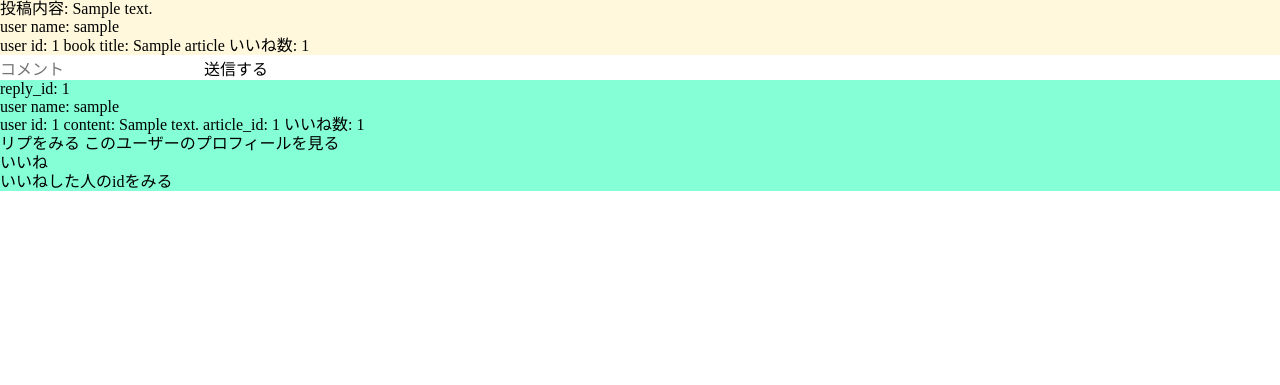
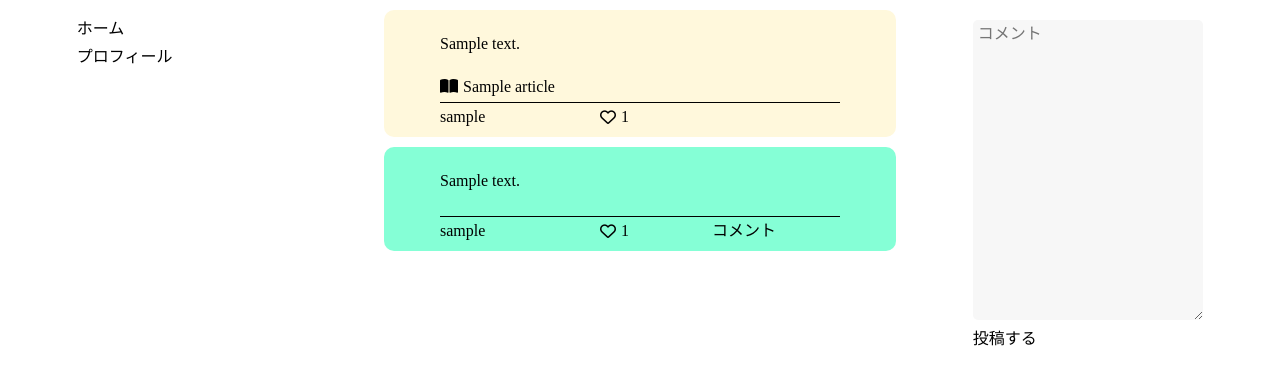
Before and after one commit to shosho44/book_emotion_post, a Flask app: template templates/reply_thread.html in a window 1280 px wide. Shown: the top 385 px of the page. Run offline with Flask 2, Linux system fonts and the light colour scheme; tables that the repository leaves empty hold one stand-in row (values such as "Sample post"); the template is opened without the code that fills it: values that come from a table or form of the project are taken from there, most other values are stand-ins (such as "Sample title", 1, 10 or a date in 2020); some libraries are stand-ins or nearby versions.

Commit message:
[perf]reply,reply-to-reply画面のデザインを変更した

```diff
--- a/run.py
+++ b/run.py
@@ -310,7 +310,6 @@ def reply_thread(article_id=''):
 @app.route('/passage/<string:article_id>/push-like', methods=['POST'])
 def push_good_button(article_id=''):
     article = PostArticle.query.filter_by(id=article_id).first()
-
     user_id_push_good_button = current_user.user_id
 
     is_user_already_push_good_button = UserAndPushedGoodButtonArticle.query.filter_by(
--- a/templates/index.html
+++ b/templates/index.html
@@ -48,7 +48,7 @@
                     </div>
                 </div>
             </div>
-        {% endfor %}
+            {% endfor %}
         </div>
         {% include 'right-column.html' %}
     </div>
--- a/templates/logout-confirm.html
+++ b/templates/logout-confirm.html
@@ -7,7 +7,7 @@
     <title>ログアウト確認</title>
 </head>
 <body>
-    <div>
+    <div class="">
         <h1>ログアウトしますか？</h1>
         <a href="/run-logout">はい</a>
         <a href="/user/{{ user_id }}">いいえ</a>
--- /dev/null
+++ b/templates/reply-right-column.html
@@ -0,0 +1,8 @@
+<div class="d-b post-wrapper m-r-5per m-t-10 m-b-10 w-20per">
+    <form action="/submit-reply/{{ article_data.id }}" method="POST" class="w-100per">
+        <div class="m-a  w-90per">
+            <textarea type="text" placeholder="コメント" name="reply_content" class="post-input h-100 m-t-10 p-b-5 p-l-5 p-t-5 w-b-b-a w-100per"></textarea>
+            <input type="submit" value="投稿する" class="m-t-10">
+        </div>
+    </form>
+</div>
--- a/templates/reply_thread.html
+++ b/templates/reply_thread.html
@@ -10,47 +10,81 @@
     <title>リプライページ</title>
 </head>
 <body>
-    <div>
-        <div style="margin-bottom: 5px;background-color:cornsilk">
-            <div>
-                <p>投稿内容: {{ article_data.post_content }}</p>
-                <span>user name: {{ article_data.user_name }}</span><br>
-                <span>user id: {{ article_data.user_id }}</span>
-                <span>book title: {{ article_data.book_title }}</span>
-                <span>いいね数: {{ article_data.good_sum }}</span>
+    <div class="wrapper d-f">
+        {% include 'left-column.html' %}
+        <div class="w-40per m-l-5per m-r-5per">
+            <div class="b-r-10 passage-inner-wrapper__item m-t-10 m-b-10" style="margin-bottom: 5px;background-color:cornsilk">
+                <div class="passage m-a p-b-15 p-t-15">
+                    <div class="w-b-b-a passage__item m-a-10 w-400">
+                        <p>{{ article_data.post_content }}</p>
                     </div>
                 </div>
-        <div>
-            <div>
-                <form action="/submit-reply/{{ article_data.id }}" method="POST">
-                    <input type="text" name="reply_content" placeholder="コメント">
-                    <button type="submit">送信する</button>
+                <div class="w-b-b-a m-a w-400">
+                    <span><i class="fas fa-book-open m-r-5"></i>{{ article_data.book_title }}</span>
+                </div>
+                <div class="d-f m-a w-400">
+                    <span class="b-b-1-s-b w-400 m-t-5 m-b-5"></span>
+                </div>
+                <div class="d-f m-a p-b-5 w-400 w-b-b-a">
+                    <div class="d-f m-a p-b-5 w-400 w-b-b-a">
+                        <div class="w-40per">
+                            <a href="/user/{{ article_data.user_id }}">{{ article_data.user_name }}</a>
+                        </div>
+                        <div class="d-f w-28per">
+                            <form action="/passage/{{ article_data.id }}/push-like" method="POST">
+                                <button type="submit"><i class="far fa-heart m-r-5"></i></button>
                             </form>
+                            <a href="/passage/{{ article_data.id }}/likes">{{ article_data.good_sum }}</a>
                         </div>
+                        <div class="t-a-r w-16per">
+                            {% if article_data.user_id == current_user_id %}
+                            <form action="/passage/{{ article_data.id }}/delete" method="POST">
+                                <button type="submit"><i class="fas fa-trash"></i></button>
+                            </form>
+                            {% endif %}
+                        </div>
+                    </div>
+                </div>
+            </div>
+            <div class="b-r-10 m-t-10 m-b-10">
                 {% for reply_data in some_reply_data %}
-                <div style="margin-bottom: 5px;background-color:rgb(133, 255, 214)">
-                    <div>
-                        <span>reply_id: {{ reply_data.id }}</span><br>
-                        <span>user name: {{ reply_data.reply_user_name }}</span><br>
-                        <span>user id: {{ reply_data.reply_user_id }}</span>
-                        <span>content: {{ reply_data.reply_content }}</span>
-                        <span>article_id: {{ reply_data.article_id }}</span>
-                        <span>いいね数: {{ reply_data.good_sum }}</span>
+                <div class="b-r-10 m-t-10 m-b-10" style="margin-bottom: 5px;background-color:rgb(133, 255, 214)">
+                    <div class="m-a p-b-15 p-t-15">
+                        <div class="w-b-b-a m-a-10 w-400">
+                            <p>{{ reply_data.reply_content }}</p>
                         </div>
-                    <a href="/reply-to-reply/{{ reply_data.id }}">リプをみる</a>
-                    <a href="/user/{{ reply_data.reply_user_id }}">このユーザーのプロフィールを見る</a>
+                    </div>
+                    <div class="d-f m-a w-400">
+                        <span class="b-b-1-s-b w-400 m-b-5"></span>
+                    </div>
+                    <div class="d-f m-a p-b-5 w-400 w-b-b-a">
+                        <div class="d-f m-a p-b-5 w-400 w-b-b-a">
+                            <div class="w-40per">
+                                <a href="/user/{{ reply_data.reply_user_id }}">{{ reply_data.reply_user_name }}</a>
+                            </div>
+                            <div class="d-f w-28per">
                                 <form action="/reply/{{ reply_data.id }}/push-like/{{ article_data.id }}" method="POST">
-                        <button type="submit">いいね</button>
+                                    <button type="submit"><i class="far fa-heart m-r-5"></i></button>
                                 </form>
-                    <a href="/reply/{{ reply_data.id }}/likes">いいねした人のidをみる</a>
+                                <a href="/reply/{{ reply_data.id }}/likes">{{ reply_data.good_sum }}</a>
+                            </div>
+                            <div class="w-16per">
+                                <a href="/reply-to-reply/{{ reply_data.id }}">コメント</a>
+                            </div>
+                            <div class="t-a-r w-16per">
                                 {% if reply_data.reply_user_id == current_user_id %}
                                 <form action="/reply/{{ reply_data.id }}/delete/{{ article_data.id }}" method="POST">
-                            <button type="submit">削除する</button>
+                                    <button type="submit"><i class="fas fa-trash"></i></button>
                                 </form>
                             {% endif %}
+                            </div>
+                        </div>
+                    </div>
                 </div>
                 {% endfor %}
             </div>
         </div>
+        {% include 'reply-right-column.html' %}
+    </div>
 </body>
 </html>
```
Also changed, not shown: templates/reply-to-reply-right-column.html (added, +8 -0 lines), templates/reply_to_reply_thread.html (+67 -17 lines). Lines whose indentation alone changed are shown as unchanged.
